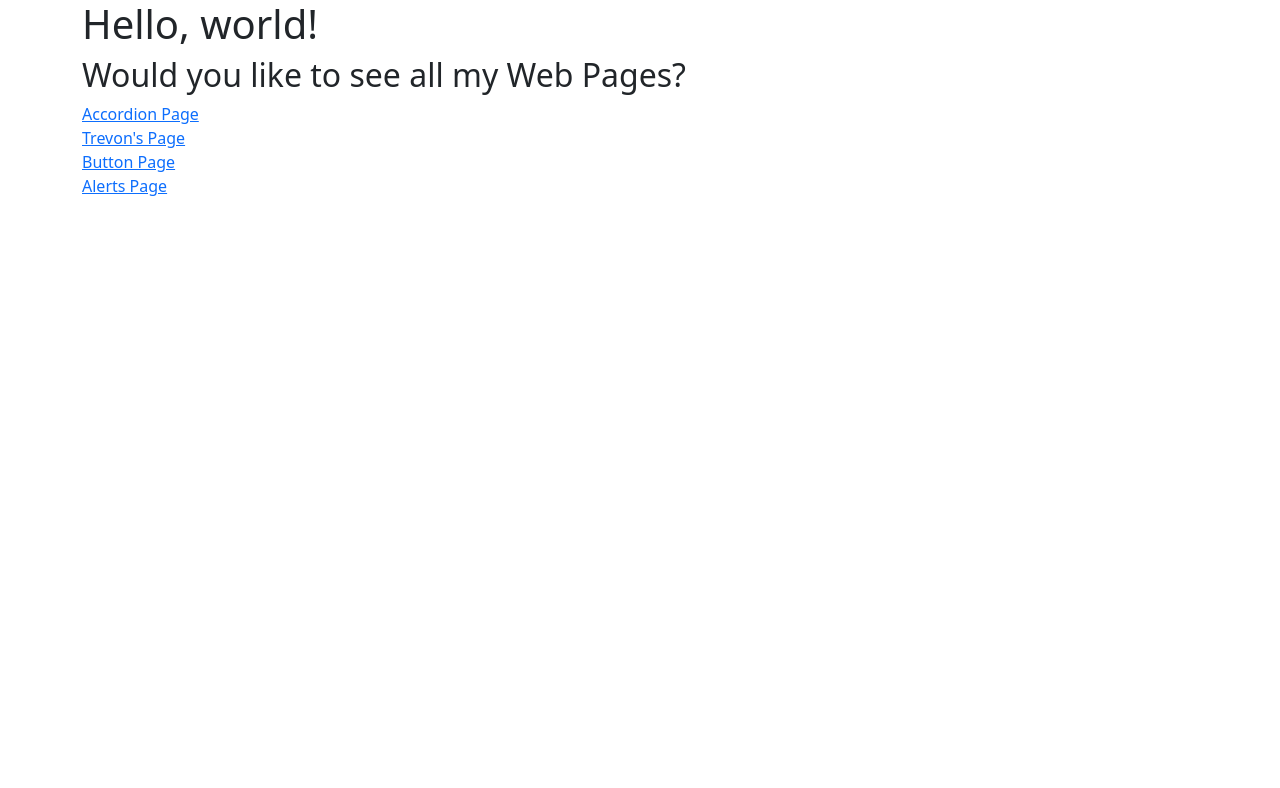
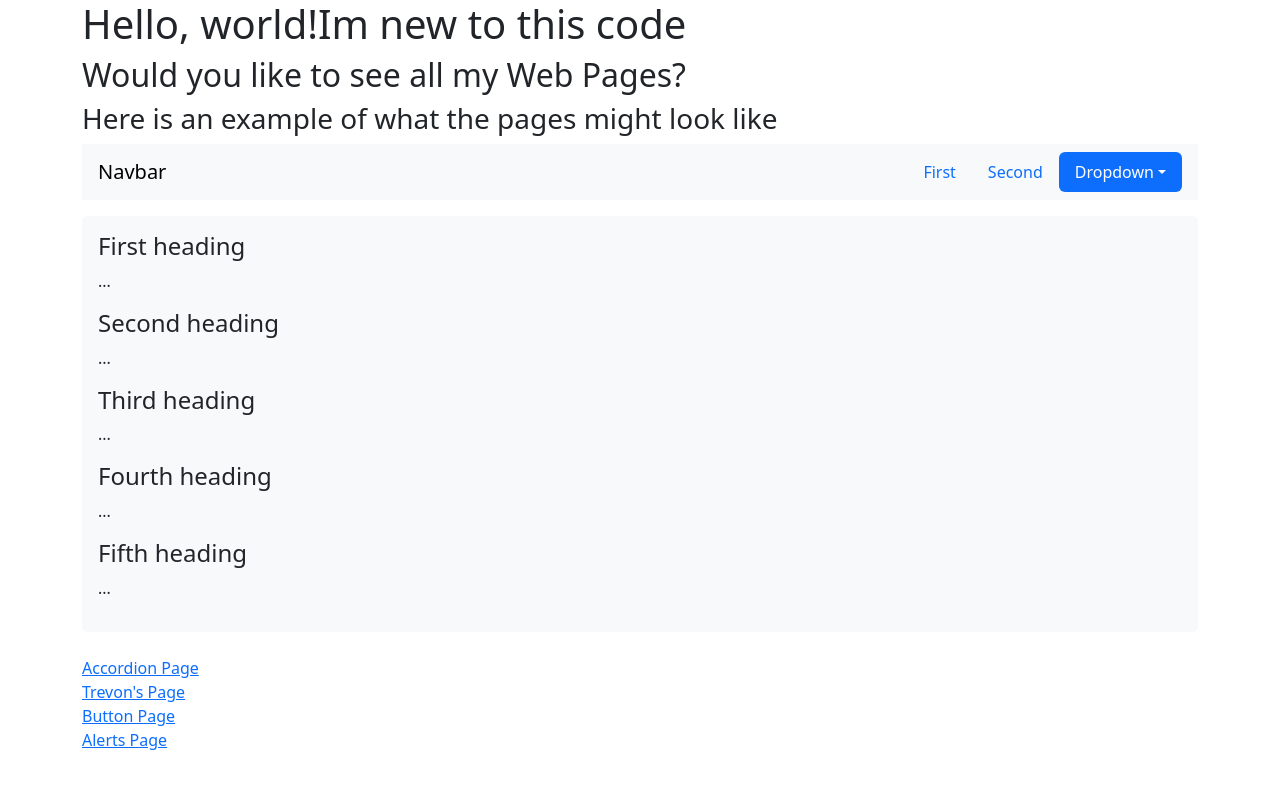
Before and after one commit to Trevonholt/hw1, a plain HTML site: page index.html in a window 1280 px wide. Drawn offline with nearby package versions, Linux system fonts and the light colour scheme.

Commit message:
Update index.html

```diff
--- a/index.html
+++ b/index.html
@@ -8,8 +8,42 @@
   </head>
   <body>
     <div class="container">
-    <h1>Hello, world!</h1>
+    <h1>Hello, world!Im new to this code</h1>
       <h2>Would you like to see all my Web Pages?</h2>
+      <h3>Here is an example of what the pages might look like</h3>
+      <nav id="navbar-example2" class="navbar bg-body-tertiary px-3 mb-3">
+  <a class="navbar-brand" href="#">Navbar</a>
+  <ul class="nav nav-pills">
+    <li class="nav-item">
+      <a class="nav-link" href="#scrollspyHeading1">First</a>
+    </li>
+    <li class="nav-item">
+      <a class="nav-link" href="#scrollspyHeading2">Second</a>
+    </li>
+    <li class="nav-item dropdown">
+      <a class="nav-link dropdown-toggle" data-bs-toggle="dropdown" href="#" role="button" aria-expanded="false">Dropdown</a>
+      <ul class="dropdown-menu">
+        <li><a class="dropdown-item" href="#scrollspyHeading3">Third</a></li>
+        <li><a class="dropdown-item" href="#scrollspyHeading4">Fourth</a></li>
+        <li><hr class="dropdown-divider"></li>
+        <li><a class="dropdown-item" href="#scrollspyHeading5">Fifth</a></li>
+      </ul>
+    </li>
+  </ul>
+</nav>
+<div data-bs-spy="scroll" data-bs-target="#navbar-example2" data-bs-root-margin="0px 0px -40%" data-bs-smooth-scroll="true" class="scrollspy-example bg-body-tertiary p-3 rounded-2" tabindex="0">
+  <h4 id="scrollspyHeading1">First heading</h4>
+  <p>...</p>
+  <h4 id="scrollspyHeading2">Second heading</h4>
+  <p>...</p>
+  <h4 id="scrollspyHeading3">Third heading</h4>
+  <p>...</p>
+  <h4 id="scrollspyHeading4">Fourth heading</h4>
+  <p>...</p>
+  <h4 id="scrollspyHeading5">Fifth heading</h4>
+  <p>...</p>
+</div>
+      <br>
       <a href="accordion.html">Accordion Page</a>
       <br>
       <a href="trevon.html">Trevon's Page</a>
```
